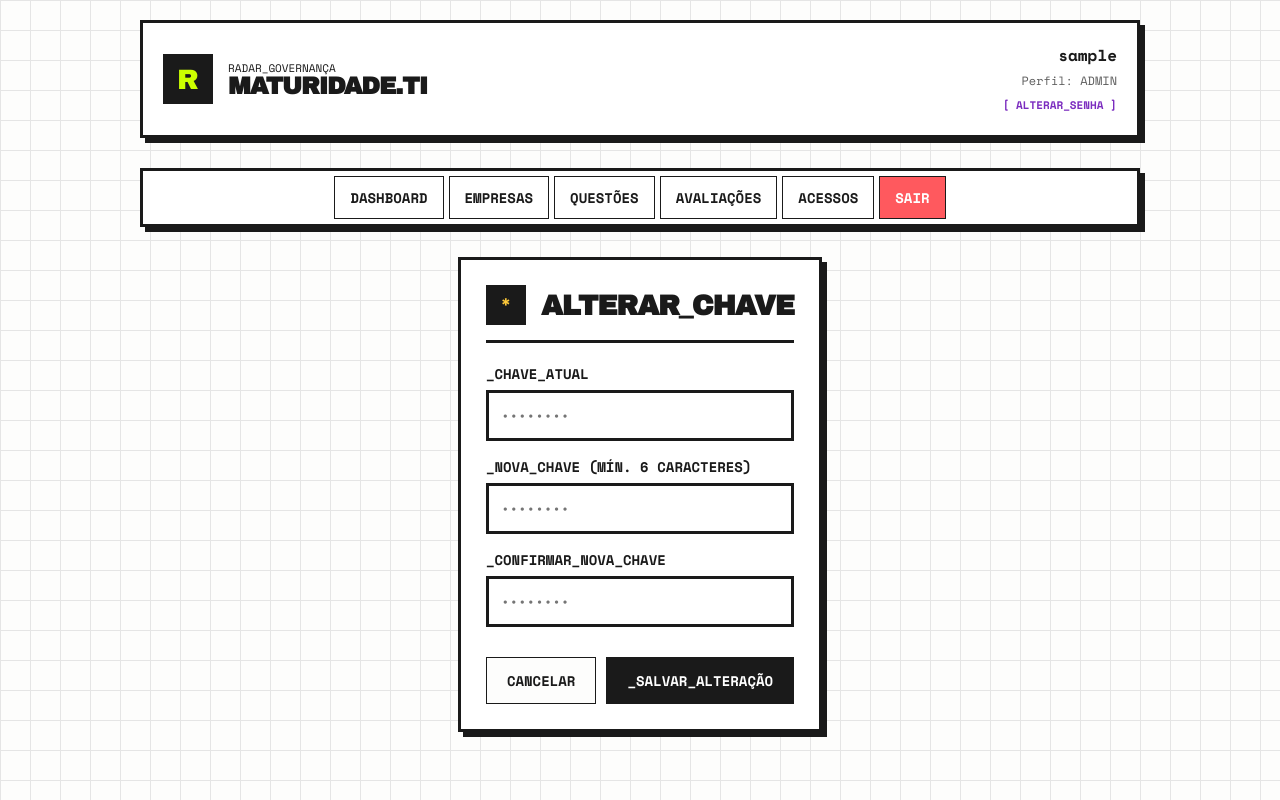
After one commit to Agab01/radar-maturidade-ti, a Flask app: page /change-password in a window 1280 px wide. The commit adds this page. Run offline with Flask 3, Linux system fonts and the light colour scheme; the visitor is signed in with stand-in values (Sample User, id 1); some libraries are stand-ins or nearby versions.

Commit message:
feat: acrescentado alterar a senha

```diff
--- a/app.py
+++ b/app.py
@@ -285,6 +285,35 @@ def logout():
 # =========================================================
 # ROTAS PRIVADAS (SISTEMA)
 # =========================================================
+@app.route("/change-password", methods=["GET", "POST"])
+@require_login
+def change_password():
+    if request.method == "POST":
+        current_password = request.form.get("current_password")
+        new_password = request.form.get("new_password")
+        confirm_password = request.form.get("confirm_password")
+
+        if new_password != confirm_password:
+            flash("ERRO: As novas senhas não coincidem.")
+            return redirect(url_for("change_password"))
+
+        user_id = session.get("user_id")
+        user = query_db("SELECT password_hash FROM users WHERE id = %s", (user_id,), one=True)
+
+        if not check_password_hash(user["password_hash"], current_password):
+            flash("ERRO: A chave atual informada está incorreta.")
+            return redirect(url_for("change_password"))
+
+        execute_db(
+            "UPDATE users SET password_hash = %s WHERE id = %s",
+            (generate_password_hash(new_password), user_id)
+        )
+
+        flash("CHAVE ATUALIZADA COM SUCESSO! Sua nova senha já está ativa.")
+        return redirect(url_for("dashboard"))
+
+    return render_template("change_password.html", title="Alterar Senha / RADAR.TI")
+
 @app.route("/dashboard")
 @require_login
 def dashboard():
--- a/templates/base.html
+++ b/templates/base.html
@@ -28,7 +28,8 @@
     </div>
     <div class="user-info">
       <strong>{{ session.get('user_name') }}</strong><br>
-      <span class="muted" style="font-size:12px;">Perfil: {{ session.get('role')|upper }}</span>
+      <span class="muted" style="font-size:12px;">Perfil: {{ session.get('role')|upper }}</span><br>
+      <a href="{{ url_for('change_password') }}" style="font-size: 11px; color: var(--p-primary-dk); text-decoration: none; font-weight: 700; display: inline-block; margin-top: 5px;">[ ALTERAR_SENHA ]</a>
     </div>
   </header>
 
--- /dev/null
+++ b/templates/change_password.html
@@ -0,0 +1,30 @@
+{% extends "base.html" %}
+
+{% block content %}
+<div class="card" style="max-width: 500px; margin: 0 auto;">
+  <div style="display: flex; align-items: center; gap: 15px; margin-bottom: 20px; border-bottom: var(--border-thick); padding-bottom: 15px;">
+    <div style="width: 40px; height: 40px; background: var(--fg); color: var(--p-warn); display: grid; place-items: center; font-family: 'Archivo Black', sans-serif; font-size: 20px;">*</div>
+    <h2 style="margin: 0; background: none; color: var(--fg); padding: 0;">ALTERAR_CHAVE</h2>
+  </div>
+
+  <form method="post" style="display: flex; flex-direction: column; gap: 15px;">
+    <div class="form-group" style="margin: 0;">
+      <label>_CHAVE_ATUAL</label>
+      <input name="current_password" type="password" placeholder="••••••••" required>
+    </div>
+    <div class="form-group" style="margin: 0;">
+      <label>_NOVA_CHAVE (Mín. 6 caracteres)</label>
+      <input name="new_password" type="password" placeholder="••••••••" required minlength="6">
+    </div>
+    <div class="form-group" style="margin: 0;">
+      <label>_CONFIRMAR_NOVA_CHAVE</label>
+      <input name="confirm_password" type="password" placeholder="••••••••" required minlength="6">
+    </div>
+
+    <div style="text-align: right; margin-top: 15px; display: flex; gap: 10px; justify-content: flex-end;">
+      <a href="{{ url_for('dashboard') }}" class="btn secondary">CANCELAR</a>
+      <button type="submit" class="btn accent" style="background: var(--fg); color: white;">_SALVAR_ALTERAÇÃO</button>
+    </div>
+  </form>
+</div>
+{% endblock %}
```
